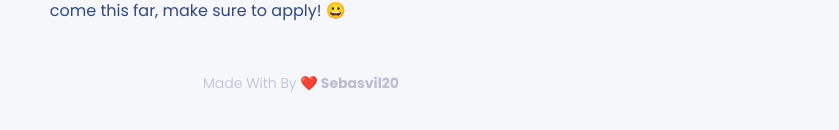
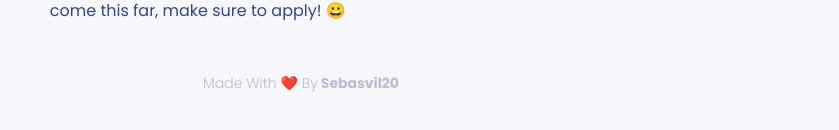
Before and after one commit to sebasvil20/github-Jobs-React, a React (Create React App) app: page /detail/40d9851d-26ab-4e4c-81f6-4185298cb719 in a window 1280 px wide. Shown: the part 1713-1843 px from the top of the page, without its empty margins (339-1178 px from the left). Built offline with nearby package versions, Linux system fonts and the light colour scheme.

Commit message:
Fixing stupid bug

```diff
--- a/src/components/Footer/index.js
+++ b/src/components/Footer/index.js
@@ -2,7 +2,7 @@ import { Text, Anchor } from './styles'
 
 export const Footer = () => (
   <Text>
-    Made With By ❤️
+    Made With ❤️ By
     <Anchor href='https://github.com/sebasvil20' rel='noopener'>
       {' '}
       Sebasvil20
--- a/src/components/Pagination/styles.js
+++ b/src/components/Pagination/styles.js
@@ -4,6 +4,7 @@ export const PaginationContainer = styled.div`
   display: block;
   min-width: 100%;
   margin: auto;
+  overflow-x: scroll;
 `
 
 export const PageNumber = styled.button`
```
